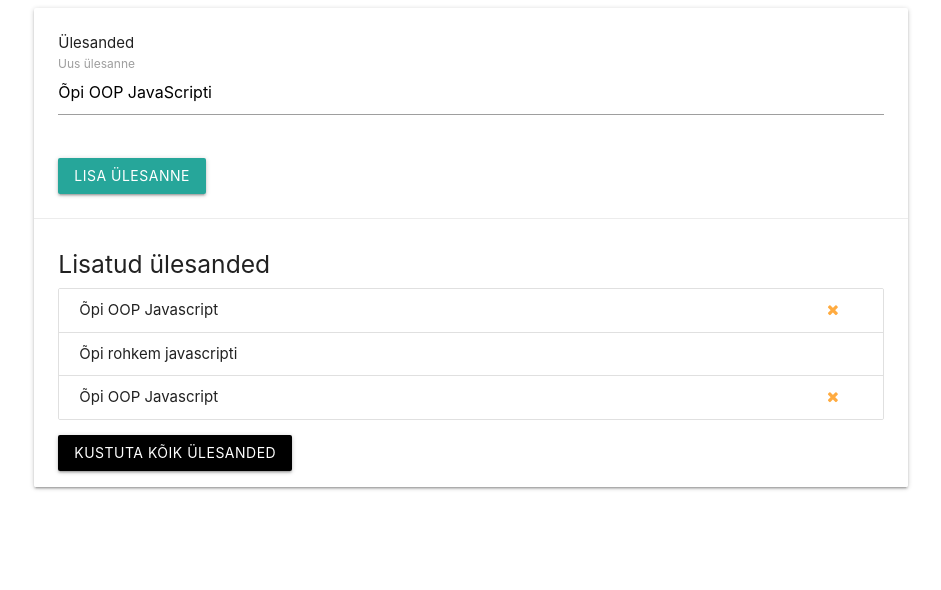
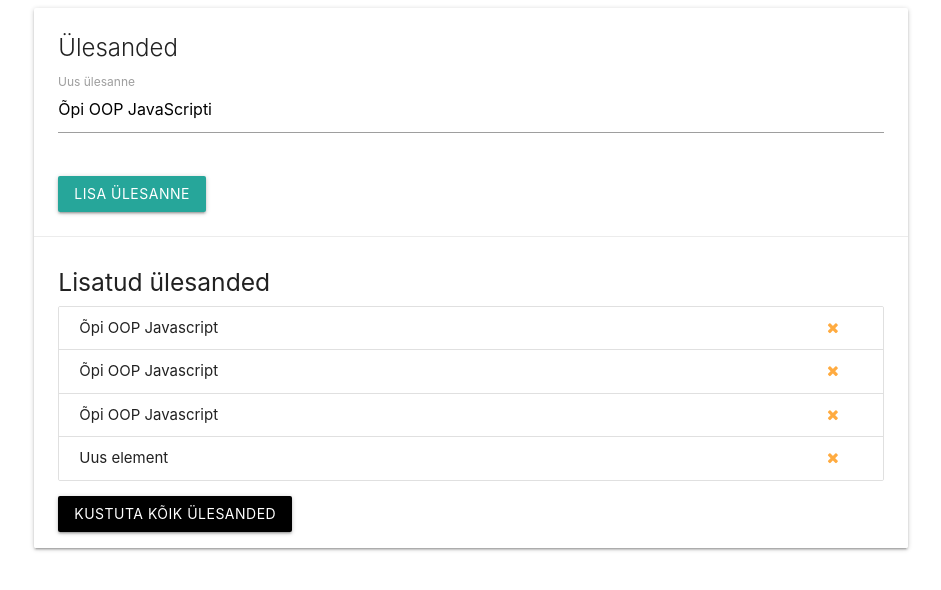
Before and after one commit to heidemannleon/op, a plain HTML site: page index.html in a window 1280 px wide. Shown: the whole page, without its empty margins (169-1110 px from the left). Drawn offline with nearby package versions, Linux system fonts and the light colour scheme.

Commit message:
elementide loomine

```diff
--- a/app.js
+++ b/app.js
@@ -1,49 +1,44 @@
- // document meetodid
- // node omadused ja meetodid
-
- let nimekiri = document.querySelectorAll('al');
- ('ul.collection')
- let nimekirjaElement = document.querySelectorAll('li.collection-item');
- console.log(nimekiri);
- console.log(nimekirjaElement);
-
- nimekiri = document.querySelector('ul.collection');
-sisu = nimekiri.childNodes;
-sisu = nimekiri.childNodes[0];
-sisu = nimekiri.childNodes[0].nodeName;
-sisu = nimekiri.childNodes[5].nodeType;
-;
-/*
-1 - element
-2 - atribuut
-3 - tekst
-8 - kommentaar
-9 - doctype
-10 - doctype
-*/
-sisu = nimekiri.children;
-sisu = nimekiri.children[1];
-nimekiri.children[1].textContent = 'Õpi rohkem javascripti'
-sisu = nimekiri.children[2].children[0].id = 'kaitse';
-console.log(sisu);
-console.log(nimekiri.children[2].children[0]);
-
-sisu = nimekiri.firstChild; // node type
-sisu = nimekiri.firstElementChild; // value
-
-sisu = nimekiri.childElementCount;
-
-nimekirjaElement = document.querySelector('li.collection-item');
-
-sisu = nimekirjaElement.parentNode;
-sisu = nimekirjaElement.parentElement;
-sisu = nimekirjaElement.parentElement.parentElement;
+// document meetodid
+// elementide loomine
 
 
-sisu = nimekirjaElement.nextSibling; //node type
+// Loo li element
+const liElement = document.createElement('li');
+// lisa klass
+liElement.className = 'collection-item'
+// lisa id
+liElement.id = 'new-item';
+// lisa atribuut
+liElement.setAttribute('title', 'Uus element');
+// lisa teksti väljund
+// liElement.innerHTML = 'Uus element';
+liElement.textContent = 'Uus element'
 
-sisu = nimekirjaElement.nextSibling; // value
 
-sisu = nimekirjaElement.previousSibling; // mpde type
-sisu =
-console.log(sisu);
+
+// loome lingi element
+const link = document.createElement('a');
+//  anna klassid
+link.className = 'delete-item secondary-content';
+// kustutamis ikoon (textContent ei tööta)
+link.innerHTML = '<i class="fa fa-remove"></i>';
+
+// MIDA SEE TEEB
+liElement.appendChild(link);
+
+// leiame ul element DOM-ist
+ulElement = document.querySelector('ul.collection');
+
+// lisa liElement ul elemendile
+ulElement.appendChild(liElement)
+
+
+console.log(ulElement);
+
+
+
+
+
+
+// MIS ON DOM
+// MIDA SEE TEEB appendChild
--- a/index.html
+++ b/index.html
@@ -18,7 +18,7 @@
                 <div class="card">
                     <!-- card-content algus-->
                     <div class="card-content">
-                        <span class="card-titile">Ülesanded </span>
+                        <span class="card-title">Ülesanded </span>
                         <form id="add-task">
                             <div class="row">
                                 <div class="input-field col s12">
```
